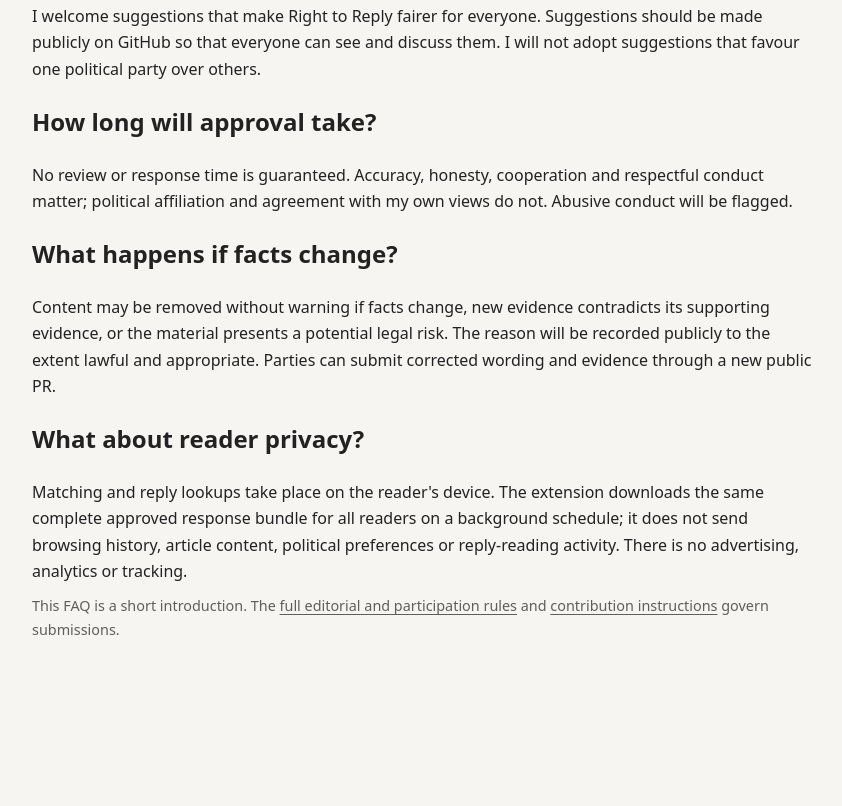
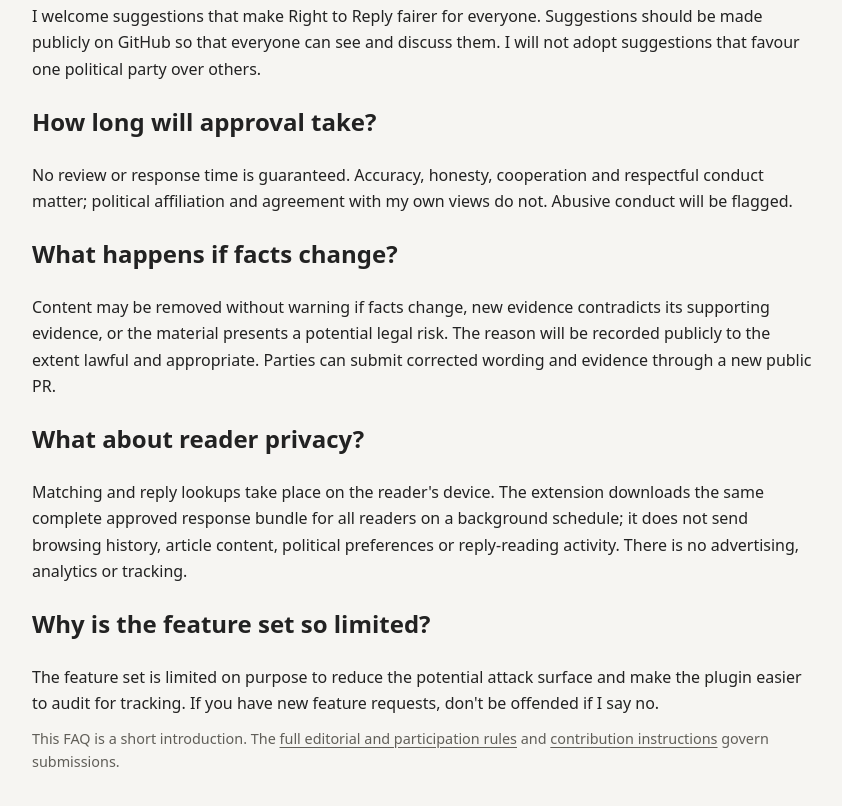
Before and after one commit to mikemayne/right-to-reply-test, a plain HTML site: page faq.html in a window 1280 px wide. Shown: the part 1711-2517 px from the top of the page, without its empty margins (148-990 px from the left). Before the commit the page ends 2405 px from the top, so only its background shows below. Drawn offline with Linux system fonts and the light colour scheme.

Commit message:
Explain deliberately limited feature set in FAQ

```diff
--- a/faq.html
+++ b/faq.html
@@ -52,6 +52,9 @@
 <h2>What about reader privacy?</h2>
 <p>Matching and reply lookups take place on the reader's device. The extension downloads the same complete approved response bundle for all readers on a background schedule; it does not send browsing history, article content, political preferences or reply-reading activity. There is no advertising, analytics or tracking.</p>
 
+<h2>Why is the feature set so limited?</h2>
+<p>The feature set is limited on purpose to reduce the potential attack surface and make the plugin easier to audit for tracking. If you have new feature requests, don't be offended if I say no.</p>
+
 <p class="note">This FAQ is a short introduction. The <a href="https://github.com/mikemayne/right-to-reply-test/blob/main/CONTENT_POLICY.md">full editorial and participation rules</a> and <a href="https://github.com/mikemayne/right-to-reply-test/blob/main/CONTRIBUTING.md">contribution instructions</a> govern submissions.</p>
 </main>
 </body>
```
